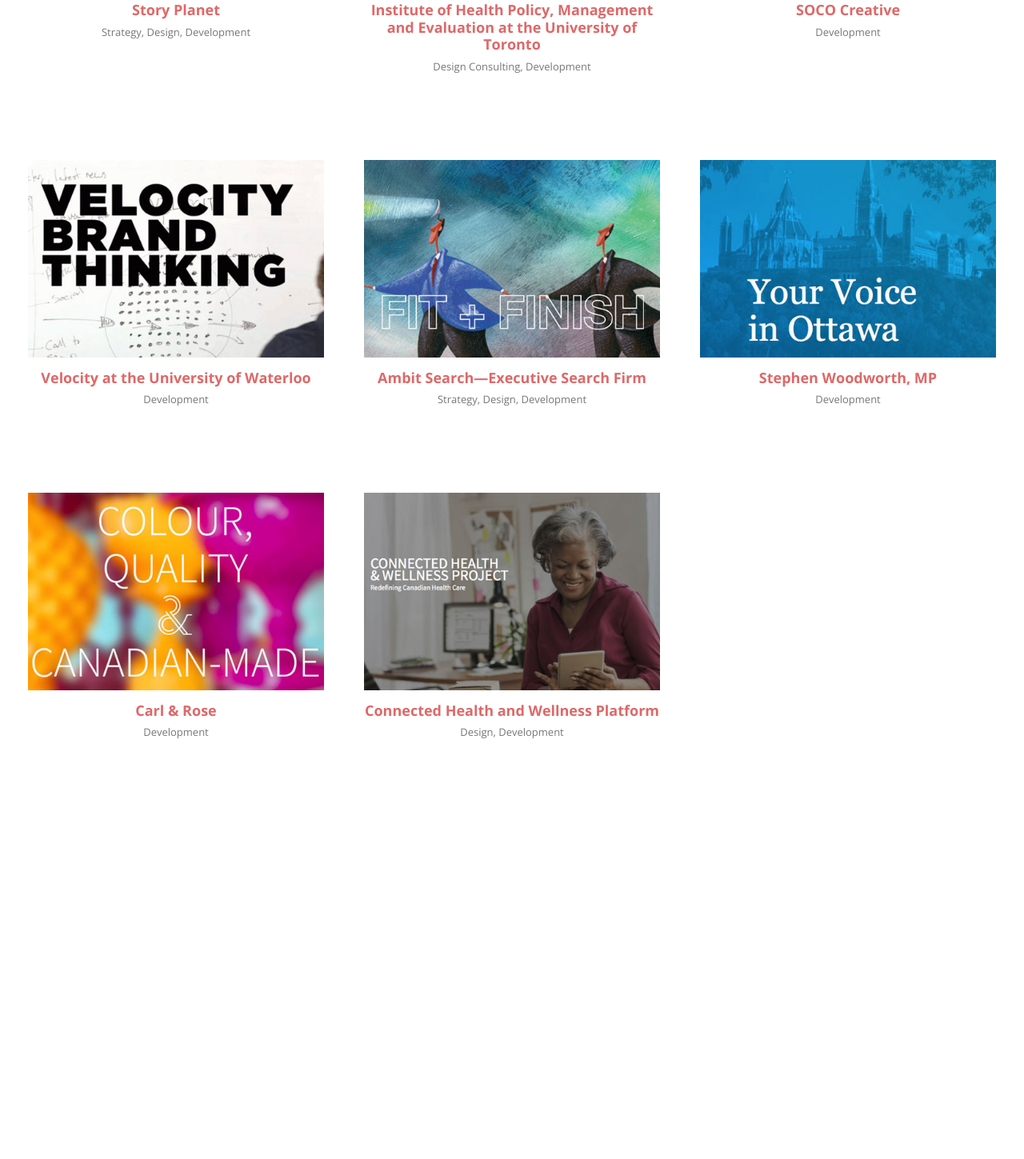
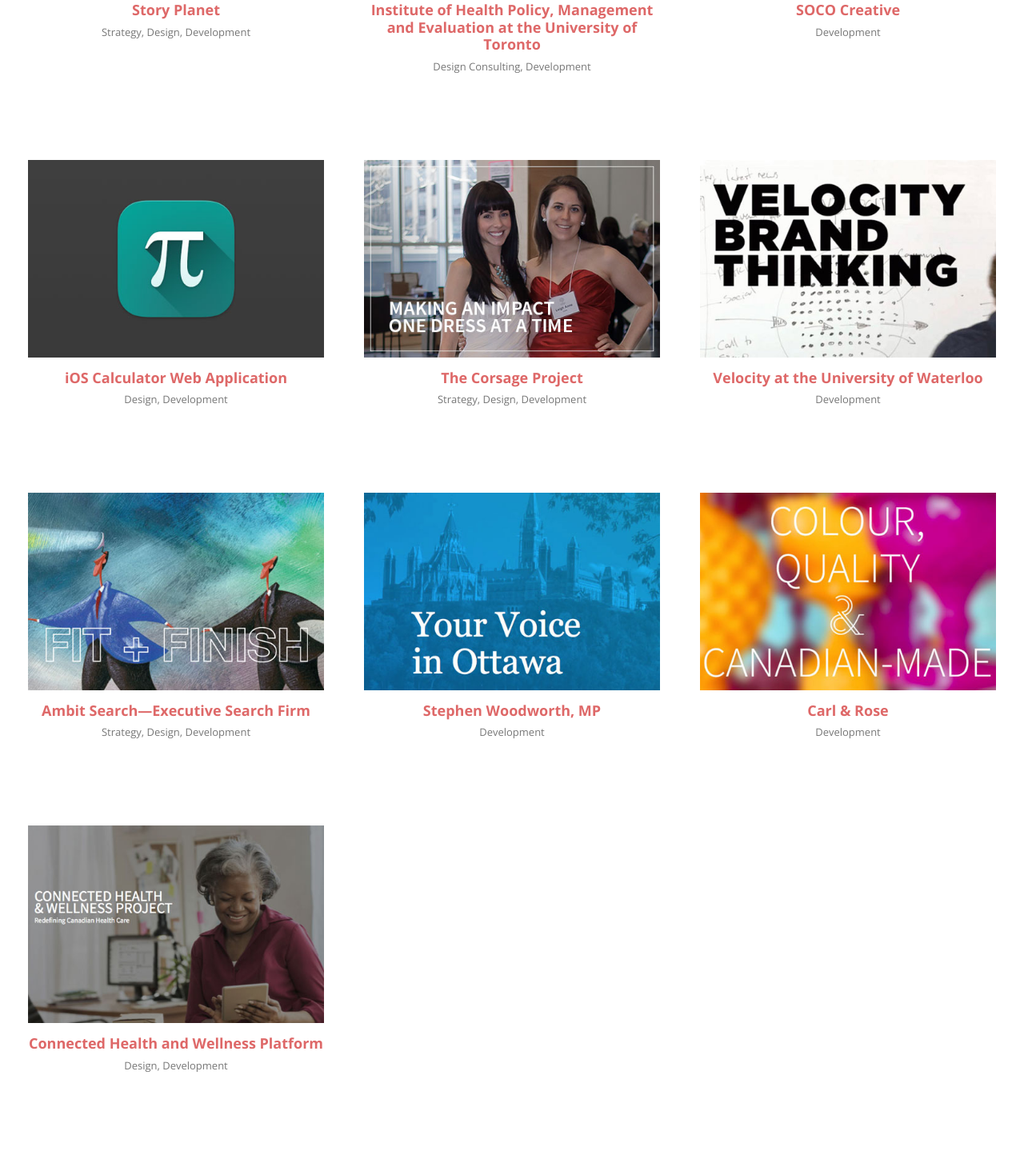
Before and after one commit to philbuchanan/philbuchanan.github.io, a PHP site: page / in a window 1280 px wide. Shown: the part 1416-2865 px from the top of the page at 80% size. Before the commit the page ends 2340 px from the top, so only its background shows below. Run offline with PHP 8.4, Linux system fonts and the light colour scheme.

Commit message:
Added Corsage Project and iOS Calc, code cleanup

```diff
--- a/index.html
+++ b/index.html
@@ -19,7 +19,7 @@
 	</script>
 </head>
 <body>
-	<header class="site-header dark" role="banner">
+	<header class="site-header" role="banner">
 		<h1>Phil Buchanan</h1>
 		<p class="introduction">Phil Buchanan is a Toronto based art director and lead developer at <a href="http://contextcreative.com">Context Creative</a>. He is also an instructor in the Department of Design at <a href="http://design.yorku.ca">York University</a>, teaching Interactivity Design to first and second year students. In 2008 he graduated with honours from the <a href="http://design.yorku.ca">York University/Sheridan College</a> Joint Program in&nbsp;Design.</p>
 		<nav>
@@ -36,70 +36,84 @@
 			<li class="featured">
 				<a href="http://rgd-accessibledesign.com">
 					<img src="portfolio/images/sites/rgd-accessible-design.jpg" alt="RGD Accessible Design" width="722" height="481">
-					<h3 class="protfolio-item-title">RGD Accessible Design</h3>
+					<h2 class="protfolio-item-title">RGD Accessible Design</h2>
 					<p class="categories">Strategy, Design &amp; Development</p>
 				</a>
 			</li>
 			<li class="featured">
 				<a href="http://blomedry.com">
 					<img src="portfolio/images/sites/blo-blow-dry-bar.jpg" alt="Blo - Blow Dry Bar" width="722" height="481">
-					<h3 class="protfolio-item-title">Blo | Blow Dry Bar</h3>
+					<h2 class="protfolio-item-title">Blo | Blow Dry Bar</h2>
 					<p class="categories">Development</p>
 				</a>
 			</li>
 			<li>
 				<a href="http://storyplanet.ca">
 					<img src="portfolio/images/sites/story-planet.jpg" alt="Story Planet" width="478" height="319">
-					<h3 class="protfolio-item-title">Story Planet</h3>
+					<h2 class="protfolio-item-title">Story Planet</h2>
 					<p class="categories">Strategy, Design, Development</p>
 				</a>
 			</li>
 			<li>
 				<a href="http://ihpme.utoronto.ca">
 					<img src="portfolio/images/sites/ihpme.jpg" alt="IHPME - Cultivate intellectual exchange." width="478" height="319">
-					<h3 class="protfolio-item-title">Institute of Health Policy, Management and Evaluation at the University of Toronto</h3>
+					<h2 class="protfolio-item-title">Institute of Health Policy, Management and Evaluation at the University of Toronto</h2>
 					<p class="categories">Design Consulting, Development</p>
 				</a>
 			</li>
 			<li>
 				<a href="http://sococreative.com">
 					<img src="portfolio/images/sites/soco-creative-alt.jpg" alt="Gold texture in SOCO Creative's office" width="478" height="319">
-					<h3 class="protfolio-item-title">SOCO Creative</h3>
+					<h2 class="protfolio-item-title">SOCO Creative</h2>
 					<p class="categories">Development</p>
+				</a>
+			</li>
+			<li>
+				<a href="http://ioscalc.com">
+					<img src="portfolio/images/sites/ios-calculator.jpg" alt="iOS Calculator Web Application" width="478" height="319">
+					<h2 class="protfolio-item-title">iOS Calculator Web Application</h2>
+					<p class="categories">Design, Development</p>
+				</a>
+			</li>
+			<li>
+				<a href="http://corsageproject.ca">
+					<img src="portfolio/images/sites/corsage-project.jpg" alt="The Corsage Project Website" width="478" height="319">
+					<h2 class="protfolio-item-title">The Corsage Project</h2>
+					<p class="categories">Strategy, Design, Development</p>
 				</a>
 			</li>
 			<li>
 				<a href="http://velocity.uwaterloo.ca">
 					<img src="portfolio/images/sites/velocity.jpg" alt="Velocity brand thinking" width="478" height="319">
-					<h3 class="protfolio-item-title">Velocity at the University of Waterloo</h3>
+					<h2 class="protfolio-item-title">Velocity at the University of Waterloo</h2>
 					<p class="categories">Development</p>
 				</a>
 			</li>
 			<li>
 				<a href="http://www.ambitsearch.com">
 					<img src="portfolio/images/sites/ambit-search.jpg" alt="Time + Place. Leading the way." width="478" height="319">
-					<h3 class="protfolio-item-title">Ambit Search&mdash;Executive Search Firm</h3>
+					<h2 class="protfolio-item-title">Ambit Search&mdash;Executive Search Firm</h2>
 					<p class="categories">Strategy, Design, Development</p>
 				</a>
 			</li>
 			<li>
 				<a href="http://stephenwoodworth.ca">
 					<img src="portfolio/images/sites/stephen-woodworth.jpg" alt="Duotone of Parliment Hill in Ottawa. Your voice in Ottawa." width="478" height="319">
-					<h3 class="protfolio-item-title">Stephen Woodworth, MP</h3>
+					<h2 class="protfolio-item-title">Stephen Woodworth, MP</h2>
 					<p class="categories">Development</p>
 				</a>
 			</li>
 			<li>
 				<a href="http://carlandrose.com">
 					<img src="portfolio/images/sites/carl-and-rose-bright.jpg" alt="Colour, quality, and Canadian made" width="478" height="319">
-					<h3 class="protfolio-item-title">Carl &amp; Rose</h3>
+					<h2 class="protfolio-item-title">Carl &amp; Rose</h2>
 					<p class="categories">Development</p>
 				</a>
 			</li>
 			<li>
 				<a href="http://chwp.org">
 					<img src="portfolio/images/sites/connected-health-and-wellness-project.jpg" alt="The Connected Health and Wellness Platform website, technology page" width="478" height="319">
-					<h3 class="protfolio-item-title">Connected Health and Wellness Platform</h3>
+					<h2 class="protfolio-item-title">Connected Health and Wellness Platform</h2>
 					<p class="categories">Design, Development</p>
 				</a>
 			</li>
--- a/portfolio/css/style.less
+++ b/portfolio/css/style.less
@@ -109,13 +109,6 @@
 }
 
 h2 {
-	font-size: 20px;
-	line-height: 30px;
-	font-weight: 700;
-	margin: 0;
-}
-
-h3 {
 	font-size: 18px;
 	line-height: 1.2;
 	font-weight: 700;
@@ -237,6 +230,7 @@
 // ----------------------------------
 
 .site-header {
+	color: #bbb;
 	background: @darkGrey;
 	background-image: url("../images/ui/geo.png");
 	background-size: 100%;
@@ -273,11 +267,6 @@
 	max-width: @maxWidth;
 	margin: 0 auto;
 	padding: 0 10px;
-}
-
-// Dark styles
-.dark {
-	color: #bbb;
 }
 
 // Introductory paragraph
```
Also changed, not shown: portfolio/css/style.css, portfolio/images/sites/corsage-project.jpg (added), portfolio/images/sites/ios-calculator.jpg (added).
